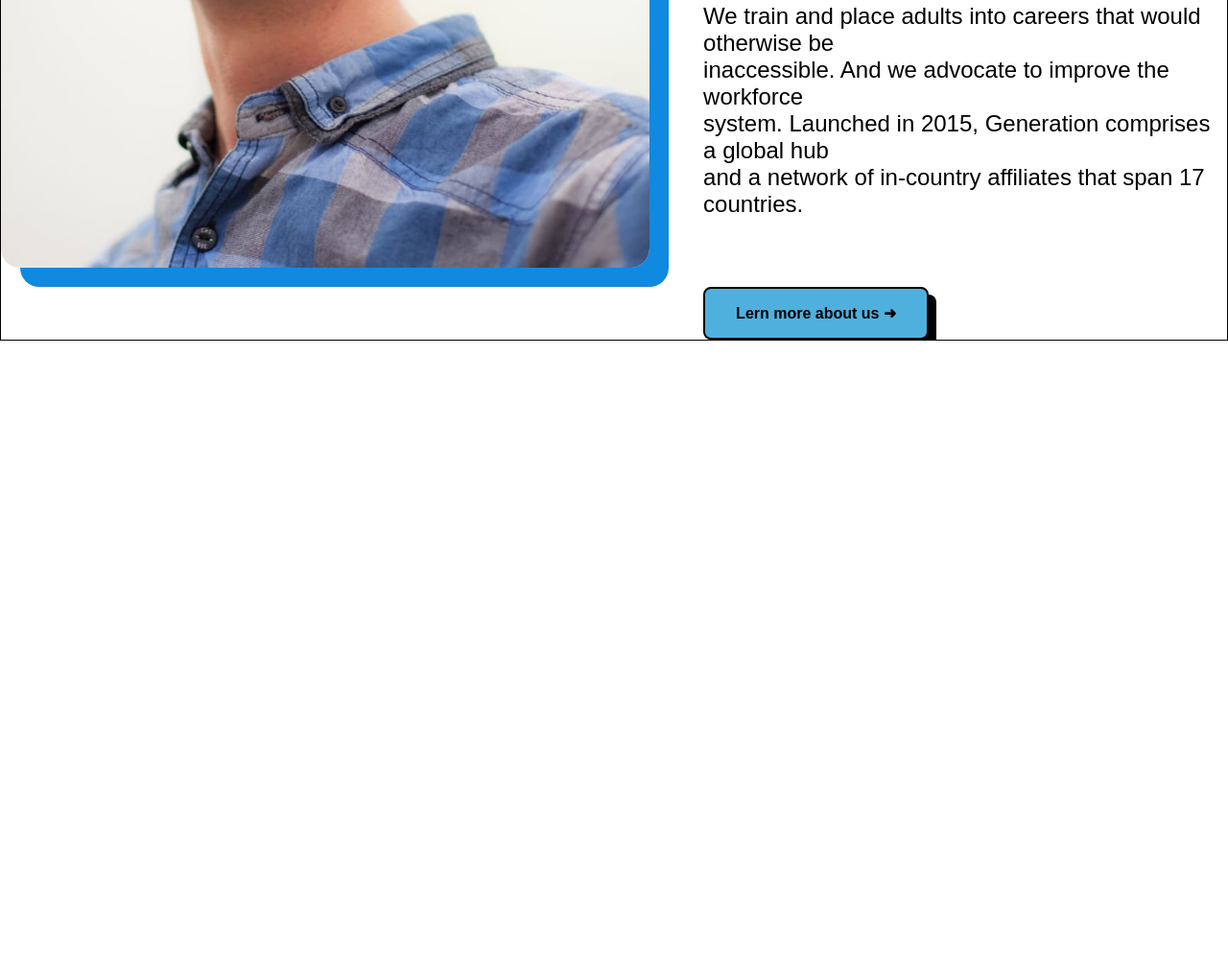
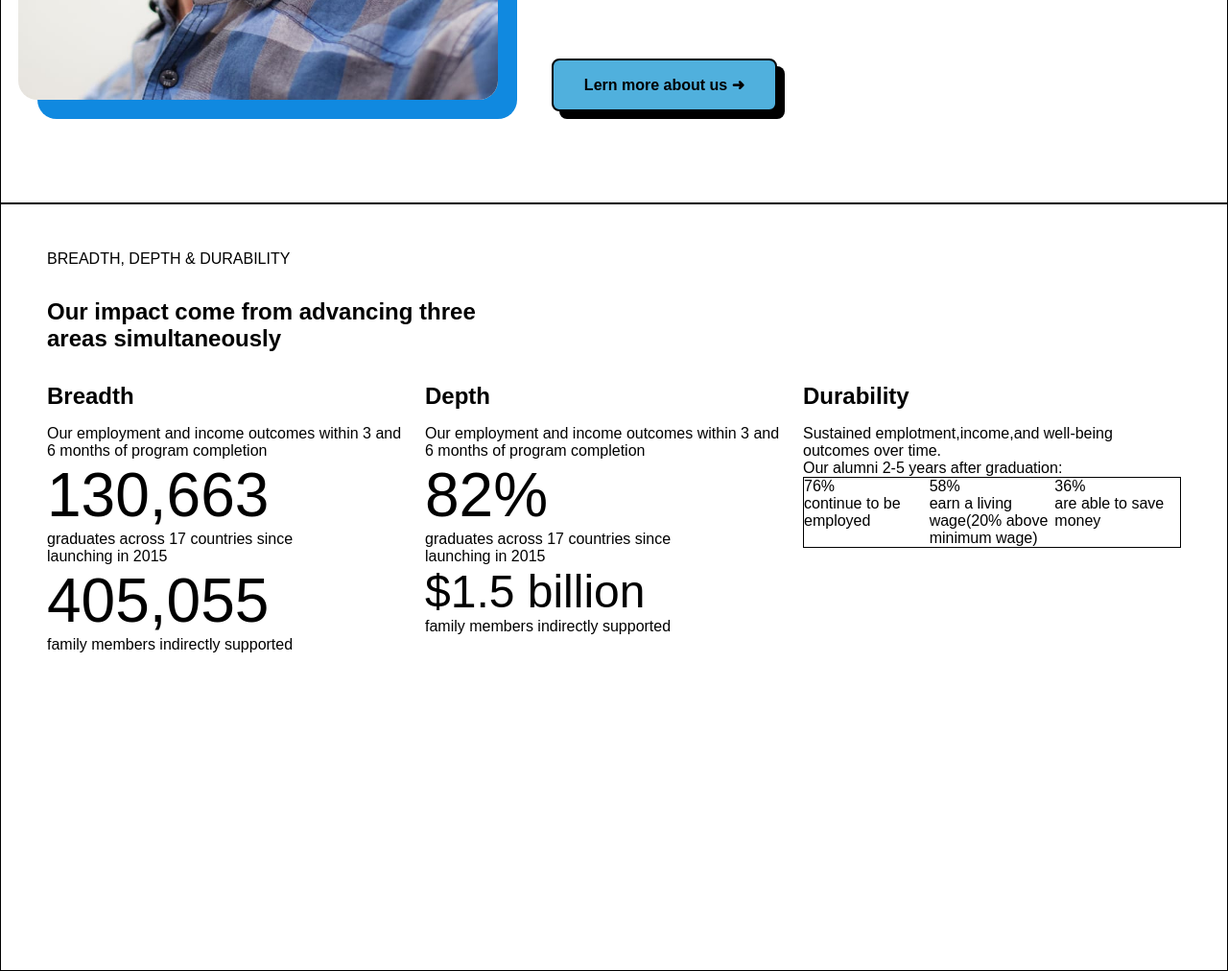
Before and after one commit to cheryblossom-dev/jsd12_week_04, a plain HTML site: page CSS_Exercises/011.html in a window 1280 px wide. Shown: the part 2336-3348 px from the top of the page at 96% size. Before the commit the page ends 2691 px from the top, so only its background shows below. Drawn offline with Linux system fonts and the light colour scheme.

Commit message:
final_task

```diff
--- a/CSS_Exercises/011.css
+++ b/CSS_Exercises/011.css
@@ -123,7 +123,7 @@
   justify-content: center;
 }
 .pic2 {
-  max-width: 700px;
+  max-width: 500px;
 }
 .textcard {
   display: flex;
@@ -168,3 +168,45 @@
     font-size: 8px;
   }
 }
+.data {
+  border: 1px solid black;
+  min-height: 100vh;
+  padding: 3rem;
+}
+.head {
+  margin-bottom: 2rem;
+}
+.head h1 {
+  margin-top: 2rem;
+}
+.team {
+  display: grid;
+  grid-template-columns: 1fr 1fr 1fr;
+}
+.breadth h2 + p {
+  padding-top: 1rem;
+}
+.depth h2 + p {
+  padding-top: 1rem;
+}
+.durability h2 + span {
+  display: block;
+  padding-top: 1rem;
+}
+.state13 > span {
+  font-size: 4rem;
+}
+.state40 > span {
+  font-size: 4rem;
+}
+.state82 {
+  font-size: 4rem;
+}
+.state15 > span {
+  font-size: 3rem;
+}
+.state76 {
+  display: grid;
+  grid-template-columns: 1fr 1fr 1fr;
+  border: 1px solid black;
+}
--- a/CSS_Exercises/011.html
+++ b/CSS_Exercises/011.html
@@ -64,5 +64,72 @@
         <button><p>Lern more about us ➜</p></button>
       </div>
     </div>
+
+    <div class="data">
+      <section class="head">
+        <p>BREADTH, DEPTH & DURABILITY</p>
+        <h1>
+          Our impact come from advancing three<br />
+          areas simultaneously
+        </h1>
+      </section>
+      <section class="team">
+        <!--กล่องที่1-->
+        <div class="breadth">
+          <h2>Breadth</h2>
+          <p>
+            Our employment and income outcomes within 3 and<br />6 months of
+            program completion
+          </p>
+          <div class="state13">
+            <span>130,663</span>
+          </div>
+          <p>graduates across 17 countries since<br />launching in 2015</p>
+          <div class="state40">
+            <span>405,055</span>
+          </div>
+          <p>family members indirectly supported</p>
+        </div>
+        <!--กล่องที่2-->
+        <div class="depth">
+          <h2>Depth</h2>
+          <p>
+            Our employment and income outcomes within 3 and<br />6 months of
+            program completion
+          </p>
+          <div class="state82">
+            <span>82%</span>
+          </div>
+          <p>graduates across 17 countries since<br />launching in 2015</p>
+          <div class="state15">
+            <span>$1.5 billion</span>
+          </div>
+          <p>family members indirectly supported</p>
+        </div>
+        <!--กล่องที่3-->
+
+        <div class="durability">
+          <h2>Durability</h2>
+          <span>
+            Sustained emplotment,income,and well-being outcomes over time.
+          </span>
+          <p>Our alumni 2-5 years after graduation:</p>
+          <div class="state76">
+            <div class="st76">
+              <span>76%</span>
+              <p>continue to be employed</p>
+            </div>
+            <div class="st58">
+              <span>58%</span>
+              <p>earn a living wage(20% above minimum wage)</p>
+            </div>
+            <div class="st36">
+              <span>36%</span>
+              <p>are able to save money</p>
+            </div>
+          </div>
+        </div>
+      </section>
+    </div>
   </body>
 </html>
```
